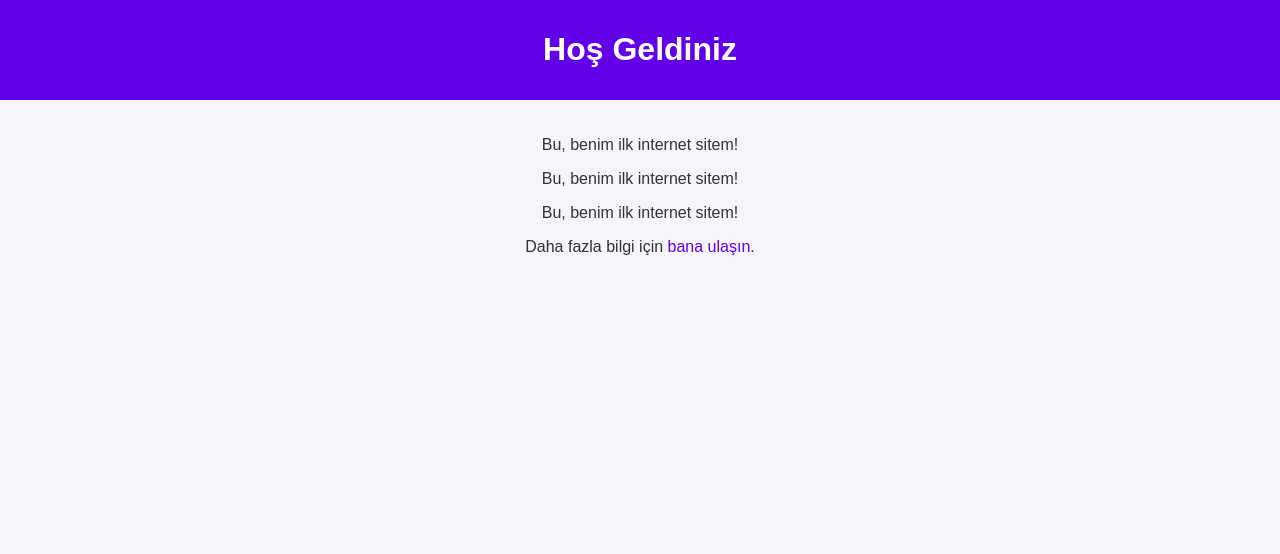
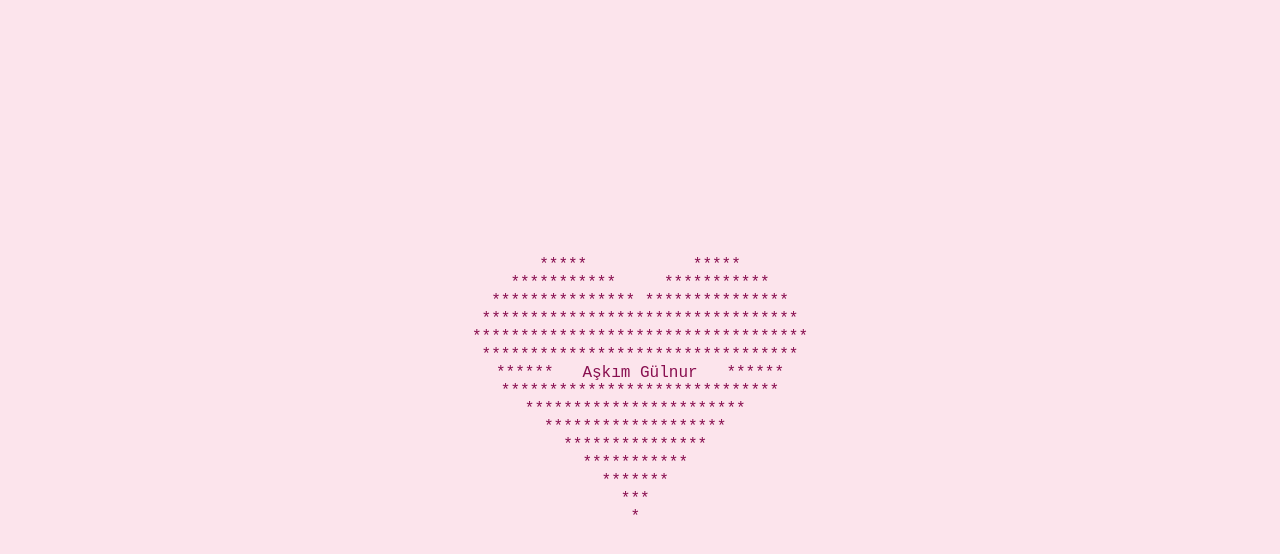
Before and after one commit to jamesMaxwell09/askim, a plain HTML site: page index.html in a window 1280 px wide. Drawn offline with Linux system fonts and the light colour scheme.

Commit message:
Update index.html

```diff
--- a/index.html
+++ b/index.html
@@ -3,42 +3,42 @@
 <head>
     <meta charset="UTF-8">
     <meta name="viewport" content="width=device-width, initial-scale=1.0">
-    <title>Benim Basit Sitem</title>
+    <title>Aşkım Gülnur</title>
     <style>
         body {
-            font-family: Arial, sans-serif;
+            font-family: monospace;
+            background-color: #fce4ec;
+            color: #880e4f;
+            display: flex;
+            justify-content: center;
+            align-items: center;
+            height: 100vh;
+            margin: 0;
+        }
+        pre {
+            font-size: 16px;
+            line-height: 18px;
             text-align: center;
-            background-color: #f4f4f9;
-            color: #333;
-            margin: 0;
-            padding: 0;
-        }
-        header {
-            background-color: #6200ea;
-            color: white;
-            padding: 10px 0;
-        }
-        a {
-            text-decoration: none;
-            color: #6200ea;
-        }
-        a:hover {
-            text-decoration: underline;
-        }
-        section {
-            padding: 20px;
         }
     </style>
 </head>
 <body>
-    <header>
-        <h1>Hoş Geldiniz</h1>
-    </header>
-    <section>
-        <p>Bu, benim ilk internet sitem!</p>
-        <p>Bu, benim ilk internet sitem!</p>
-        <p>Bu, benim ilk internet sitem!</p>
-        <p>Daha fazla bilgi için <a href="mailto:ornek@ornek.com">bana ulaşın</a>.</p>
-    </section>
+    <pre>
+       *****           *****
+    ***********     ***********
+  *************** ***************
+ *********************************
+***********************************
+ *********************************
+  ******   Aşkım Gülnur   ******
+   *****************************
+     ***********************
+       *******************
+         ***************
+           ***********
+             *******
+               ***
+                *
+    </pre>
 </body>
 </html>
```
